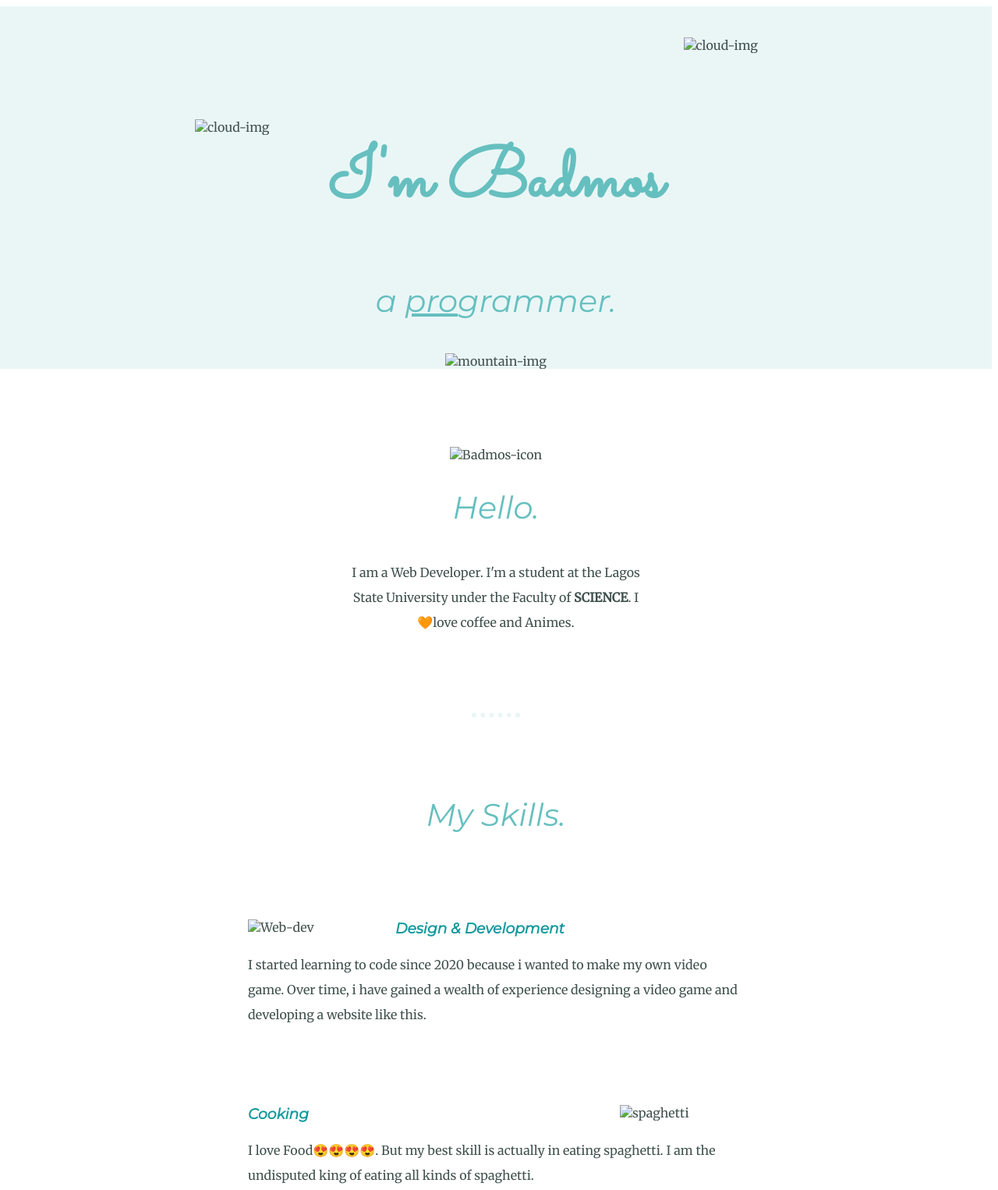
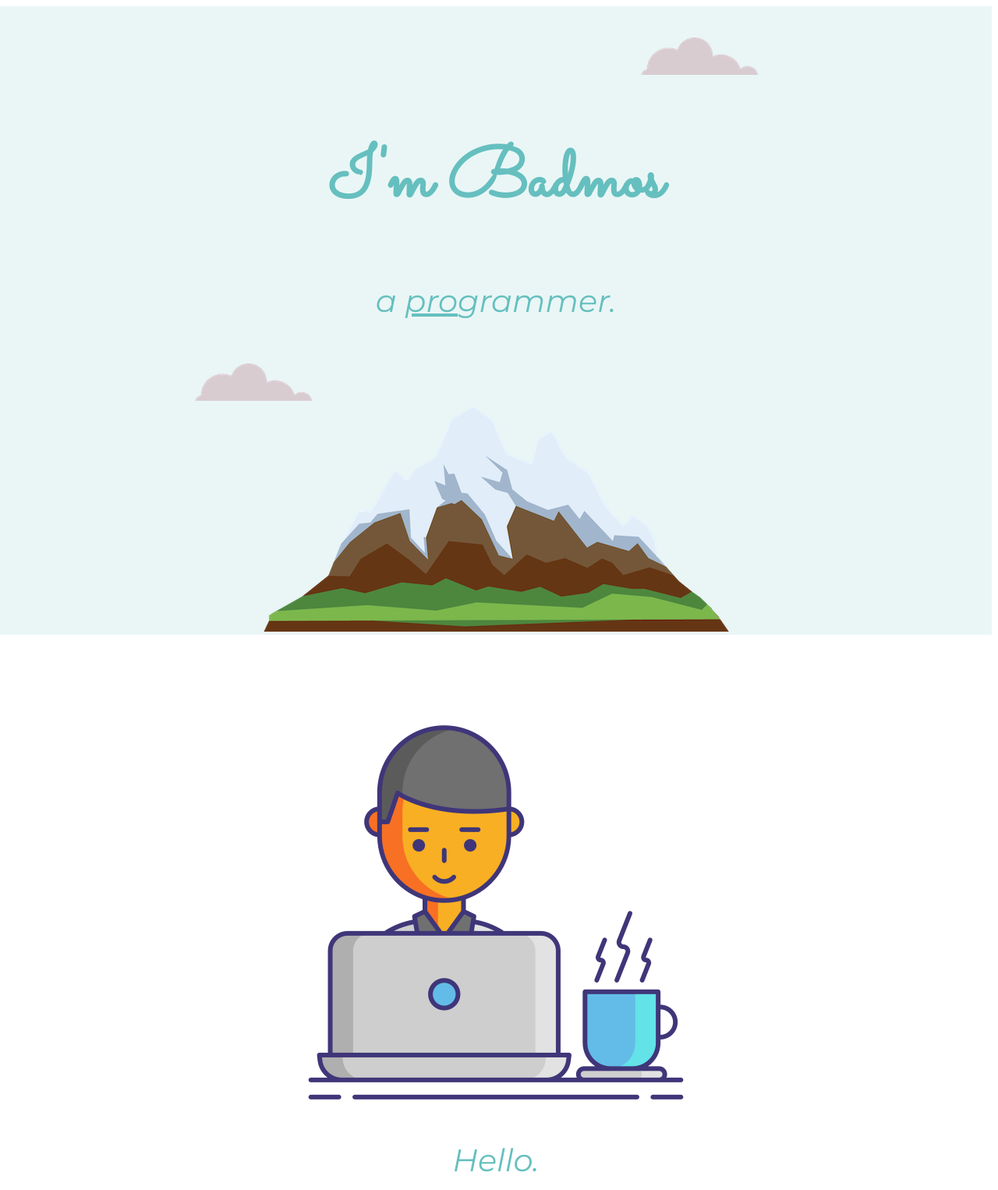
Before and after one commit to SholaBadmos7/My-CV, a plain HTML site: page index.html in a window 1280 px wide. Shown: the top 1526 px of the page at 78% size. Drawn offline with Linux system fonts and the light colour scheme; the site is published under a folder, as on GitHub Pages, so addresses that start at the root find nothing.

Commit message:
New features

```diff
--- a/index.html
+++ b/index.html
@@ -14,16 +14,16 @@
 <body>
 
   <div class="top-container">
-    <img class="top-cloud" src="/images/cloud.png" alt="cloud-img">
+    <img class="top-cloud" src="images/cloud.png" alt="cloud-img">
     <h1>I'm Badmos</h1>
     <h2>a <span class="pro">pro</span>grammer.</h2>
-    <img class="buttom-cloud" src="/images/cloud.png" alt="cloud-img">
-    <img src="/images/mountain.png" alt="mountain-img">
+    <img class="buttom-cloud" src="images/cloud.png" alt="cloud-img">
+    <img src="images/mountain.png" alt="mountain-img">
   </div>
 
 <div class="middle-container">
   <div class="profile">
-    <img src="/images/freelancer.png" alt="Badmos-icon">
+    <img src="images/freelancer.png" alt="Badmos-icon">
     <h2>Hello.</h2>
     <p class="intro">I am a Web Developer. I'm a student at the Lagos State University under the Faculty of <strong>SCIENCE</strong>. I 🧡love coffee and Animes.</p>
   </div>
@@ -31,12 +31,12 @@
   <div class="skills">
     <h2>My Skills.</h2>
     <div class="skill-row">
-      <img class="web-dev" src="/images/web-development.png" alt="Web-dev">
+      <img class="web-dev" src="images/web-development.png" alt="Web-dev">
       <h3>Design & Development</h3>
       <p>I started learning to code since 2020 because i wanted to make my own video game. Over time, i have gained a wealth of experience designing a video game and developing a website like this. </p>
     </div>
     <div class="skill-row">
-      <img class="Cooking" src="/images/spaghetti.png" alt="spaghetti">
+      <img class="Cooking" src="images/spaghetti.png" alt="spaghetti">
       <h3>Cooking</h3>
       <p>I love Food😍😍😍😍. But my best skill is actually in eating spaghetti. I am the undisputed king of eating all kinds of spaghetti.</p>
     </div>
```
